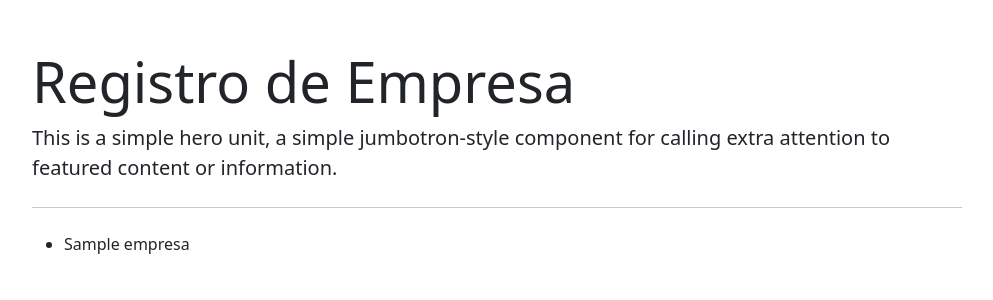
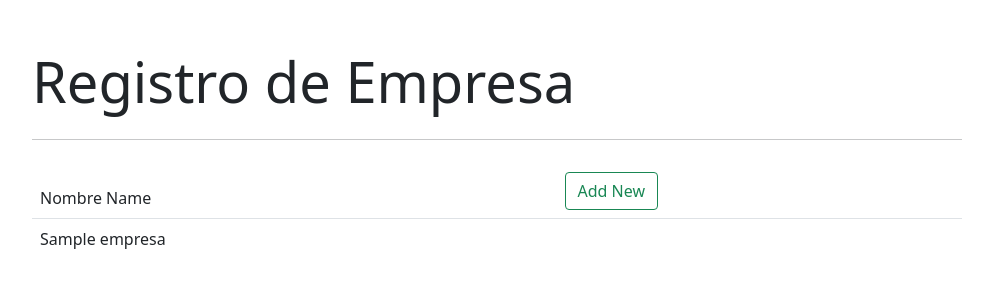
Before and after one commit to vlopez-dev/inventario, a Django app: page /empresa/listar/ in a window 1280 px wide. Shown: the top 300 px of the page, without its empty margins (143-1136 px from the left). Run offline with Django 3.2, Linux system fonts and the light colour scheme; tables that the repository leaves empty hold one stand-in row (values such as "Sample post").

Commit message:
add updatedelete

```diff
--- a/area/templates/area/area_form.html
+++ b/area/templates/area/area_form.html
@@ -4,11 +4,12 @@
 {% block content %}
 <form action="" method="POST" autocomplete="off">
     {% csrf_token %}
-    {{form|crispy}}
+    {{form|crispy}}<br>
     <button type="submit" class="btn btn-success">Guardar</button>
+
 </form>
 
-
+    <br>
     <button><a href="/area/listar"> Listar area</a></button>
 
 {% endblock content %}
--- a/area/urls.py
+++ b/area/urls.py
@@ -2,7 +2,7 @@
 from . import views
 
 urlpatterns = [
-    path("agregar/",views.area_agregar,name='agregar'),
-    path("listar/",views.listar_area,name='listar'),
+    path("agregar/",views.area_agregar,name='area_agregar'),
+    path("listar/",views.listar_area,name='area_listar'),
 
 ]
--- a/articulo/models.py
+++ b/articulo/models.py
@@ -6,9 +6,9 @@
 # Create your models here.
 class Articulo(models.Model):
     id_articulo = models.AutoField(primary_key=True)
-    nombre_articulo = models.CharField(max_length=200)
+    nombre_articulo = models.CharField(max_length=30)
     descripcion_articulo = models.CharField(max_length=200)
-    tipo_articulo = models.CharField(max_length=200)
+    tipo_articulo = models.CharField(max_length=30)
     id_area = models.name = models.ForeignKey('area.Area', on_delete=models.CASCADE)
     imagen_articulo = models.ImageField(upload_to='%articulo/%imagenes',blank=True)
     cantidad = models.IntegerField()
--- a/articulo/templates/articulo/articulo_form.html
+++ b/articulo/templates/articulo/articulo_form.html
@@ -4,11 +4,11 @@
 {% block content %}
 <form action="" method="POST" autocomplete="off">
     {% csrf_token %}
-    {{form|crispy}}
+    {{form|crispy}}<br>
     <button type="submit" class="btn btn-success">Guardar</button>
 </form>
 
-
+    <br>
     <button><a href="/articulo/listar">Listar articulo</a></button>
 
 {% endblock content %}
--- a/articulo/urls.py
+++ b/articulo/urls.py
@@ -2,12 +2,12 @@
 from . import views
 
 urlpatterns = [
-    path("agregar/",views.articulo_agregar,name='agregar'),
-    path("delete/",views.delete_articulo,name='delete'),
+    path("agregar/",views.articulo_agregar,name='articulo_agregar'),
+    path("delete/",views.delete_articulo,name='articulo_delete'),
 
-    path("listar/",views.listar_articulo,name='listar'),
-    path("movimiento/",views.articulo_mover,name='movimiento'),
-    path("listar/",views.listar_movimiento,name='movimiento'),
+    path("listar/",views.listar_articulo,name='articulo_listar'),
+    path("movimiento/",views.articulo_mover,name='articulo_movimiento'),
+    path("listar/",views.listar_movimiento,name='movimiento_listar'),
 
 
 
--- a/empresa/templates/empresa/base.html
+++ b/empresa/templates/empresa/base.html
@@ -1,19 +1,22 @@
-<!DOCTYPE html>
+
+
+<!doctype html>
 <html lang="en">
-<head>
-    <meta charset="UTF-8">
-    <meta http-equiv="X-UA-Compatible" content="IE=edge">
-    <meta name="viewport" content="width=device-width, initial-scale=1.0">
-    <title>Inventario</title>
-    <link href="https://cdn.jsdelivr.net/npm/bootstrap@5.1.1/dist/css/bootstrap.min.css" rel="stylesheet" integrity="sha384-F3w7mX95PdgyTmZZMECAngseQB83DfGTowi0iMjiWaeVhAn4FJkqJByhZMI3AhiU" crossorigin="anonymous">
-    <link rel="stylesheet" href="https://cdnjs.cloudflare.com/ajax/libs/font-awesome/6.0.0-beta2/css/all.min.css">
-</head>
-<body>
-    <div class="container">
+  <head>
+    <!-- Required meta tags -->
+    <meta charset="utf-8">
+    <meta name="viewport" content="width=device-width, initial-scale=1">
+
+    <!-- Bootstrap CSS -->
+    <link href="https://cdn.jsdelivr.net/npm/bootstrap@5.1.3/dist/css/bootstrap.min.css" rel="stylesheet" integrity="sha384-1BmE4kWBq78iYhFldvKuhfTAU6auU8tT94WrHftjDbrCEXSU1oBoqyl2QvZ6jIW3" crossorigin="anonymous">
+
+    <title>Inventario!</title>
+  </head>
+  <body>
+ <div class="container">
         <div class="col-md-10 offset-md-1 mt-5">
         <div class="jumbotron">
             <h1 class="display-4">Registro de Empresa</h1>
-            <p class="lead">This is a simple hero unit, a simple jumbotron-style component for calling extra attention to featured content or information.</p>
             <hr class="my-4">
             {% block content %}
             {% endblock content %}
@@ -21,12 +24,15 @@
           </div>
     </div>
 </div>
+    <!-- Optional JavaScript; choose one of the two! -->
 
+    <!-- Option 1: Bootstrap Bundle with Popper -->
+    <script src="https://cdn.jsdelivr.net/npm/bootstrap@5.1.3/dist/js/bootstrap.bundle.min.js" integrity="sha384-ka7Sk0Gln4gmtz2MlQnikT1wXgYsOg+OMhuP+IlRH9sENBO0LRn5q+8nbTov4+1p" crossorigin="anonymous"></script>
 
-
-
-    <script src="https://cdn.jsdelivr.net/npm/@popperjs/core@2.9.3/dist/umd/popper.min.js" integrity="sha384-W8fXfP3gkOKtndU4JGtKDvXbO53Wy8SZCQHczT5FMiiqmQfUpWbYdTil/SxwZgAN" crossorigin="anonymous"></script>
-    <script src="https://cdn.jsdelivr.net/npm/bootstrap@5.1.1/dist/js/bootstrap.min.js" integrity="sha384-skAcpIdS7UcVUC05LJ9Dxay8AXcDYfBJqt1CJ85S/CFujBsIzCIv+l9liuYLaMQ/" crossorigin="anonymous"></script>
-
-</body>
+    <!-- Option 2: Separate Popper and Bootstrap JS -->
+    <!--
+    <script src="https://cdn.jsdelivr.net/npm/@popperjs/core@2.10.2/dist/umd/popper.min.js" integrity="sha384-7+zCNj/IqJ95wo16oMtfsKbZ9ccEh31eOz1HGyDuCQ6wgnyJNSYdrPa03rtR1zdB" crossorigin="anonymous"></script>
+    <script src="https://cdn.jsdelivr.net/npm/bootstrap@5.1.3/dist/js/bootstrap.min.js" integrity="sha384-QJHtvGhmr9XOIpI6YVutG+2QOK9T+ZnN4kzFN1RtK3zEFEIsxhlmWl5/YESvpZ13" crossorigin="anonymous"></script>
+    -->
+  </body>
 </html>
--- a/empresa/templates/empresa/empresa_form.html
+++ b/empresa/templates/empresa/empresa_form.html
@@ -4,12 +4,12 @@
 {% block content %}
 <form action="" method="POST" autocomplete="off">
     {% csrf_token %}
-    {{form|crispy}}
+    {{form|crispy}}<br>
     <button type="submit" class="btn btn-success">Guardar</button>
 </form>
 
 
-
+<br>
 <button><a href="/empresa/listar"> Listar Empresas</a></button>
 
 {% endblock content %}
--- a/empresa/templates/empresa/empresa_list.html
+++ b/empresa/templates/empresa/empresa_list.html
@@ -1,20 +1,41 @@
-{% extends 'empresa/base.html' %}
+
+
+
+{% extends "empresa/base.html" %}
 
 
 {% block content %}
-{% for e in empresa %}
-    <ul>
-        <li>{{ e.nombre }}</li>
-    </ul>
+<table class="table table-borderless">
+    <thead class="border-bottom font-weight-bold">
+        <tr>
+            <td>Nombre Name</td>
 
+            <td>
+                <a href="{% url 'empresa_agregar' %}" class="btn btn-outline-success">
+                    <i class="fas fa-plus"></i> Add New
+                </a>
+            </td>
+        </tr>
+    </thead>
+    <tbody>
+        {% for e in empresa %}
+            <tr>
+                <td>{{ e.nombre }}</td>
 
+                <td>
+                    <a href="{% url 'empresa_update' empresa.id %}" class="btn text-secondary px-0">
+                        <i class="far fa-edit fa-lg"></i>
+                    </a>
+                    {% comment %} <form action="{% url 'empresa_delete' empresa.id %}" method="post" class="d-inline">
+                        {% csrf_token %}
+                        <button type="submit" class="btn">
+                            <i class="far fa-trash-alt fa-lg text-danger float-right"></i>
+                        </button>
+                    </form> {% endcomment %}
+                </td>
+            </tr>
+        {% endfor %}
+    </tbody>
+</table>
 
-{% comment %}
-<form action="{% url 'delete_empresa' empresa.id %}" method="post" class="d-inline">
-            {% csrf_token %}
-        <button type="submit" class="btn">
-    <i class="far fa-trash-alt fa-lg text-danger float-right"></i>
-                        </button>
- </form> {% endcomment %}
-{% endfor %}
 {% endblock content %}
--- a/empresa/urls.py
+++ b/empresa/urls.py
@@ -3,8 +3,9 @@
 
 urlpatterns = [
     # path("",), #Localhost:p/empresa/agregar
-    path("agregar/",views.empresa_agregar,name='agregar'),
+    path("agregar/",views.empresa_agregar,name='empresa_agregar'),
     path('delete/<int:id>/',views.delete_empresa,name='empresa_delete'),
+    path('<int:id>/', views.EmpresaForm,name='empresa_update'), # get and post req. for update operation
 
     path("listar/",views.listar_empresa,name='listar'),
     path("home/",views.home,name='home'),
```
Also changed, not shown: area/templates/area/base.html (+22 -18 lines), articulo/templates/articulo/base.html (+22 -18 lines), empresa/forms.py (+14 -0 lines).
